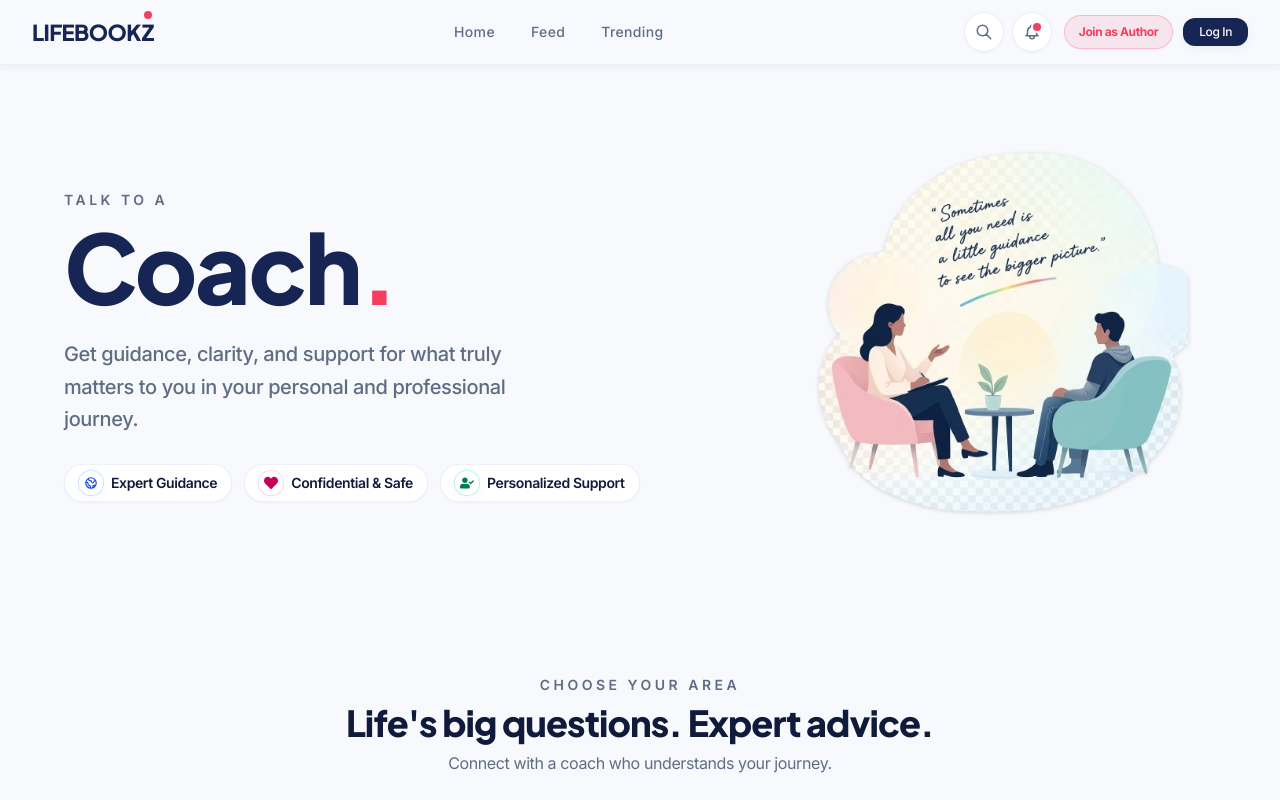
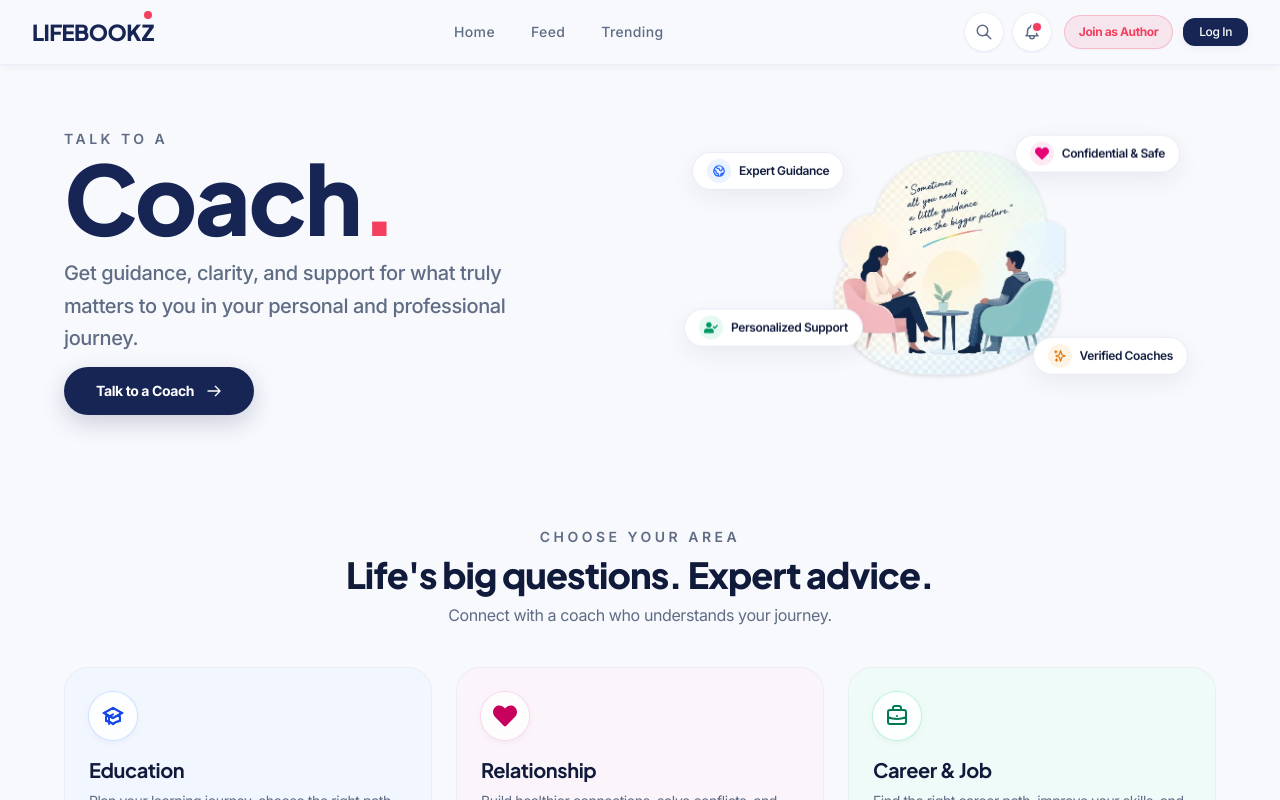
Before and after one commit to shahadat-gith/LIFEBOOKZ, a React (Vite) app in the folder frontend/client/: page /consult in a window 1280 px wide. Shown: the top 800 px of the page. Built offline with nearby package versions, Linux system fonts and the light colour scheme; no server answers.

Commit message:
updated consult page

```diff
--- a/frontend/client/src/components/consultation/HeroSection.jsx
+++ b/frontend/client/src/components/consultation/HeroSection.jsx
@@ -2,59 +2,90 @@ import { Icons } from "../../icons";
 
 export function HeroSection() {
   return (
-    <section className="relative grid grid-cols-1 items-center gap-10 lg:grid-cols-12">
-      {/* Hero Left Content */}
-      <div className="space-y-6 lg:col-span-7">
-        <div className="space-y-2">
+    <section className="relative grid grid-cols-1 items-center gap-8 lg:grid-cols-12 lg:gap-12">
+
+      {/* Hero Text Content */}
+      <div className="space-y-3 lg:col-span-6">
+        <div className="">
           <p className="text-xs font-semibold uppercase tracking-[0.25em] text-muted-foreground sm:text-sm">
             Talk To A
           </p>
-          <h1 className="font-display text-5xl font-black tracking-tight text-primary sm:text-6xl md:text-7xl lg:text-8xl dark:text-foreground">
+          <h1 className="font-display text-6xl font-black tracking-tight text-primary sm:text-7xl lg:text-8xl dark:text-foreground">
             Coach<span className="text-accent">.</span>
           </h1>
         </div>
 
-        <p className="max-w-lg text-base font-medium leading-relaxed text-muted-foreground sm:text-lg md:text-xl">
+        <p className="max-w-md text-base font-medium leading-relaxed text-muted-foreground sm:text-lg md:text-xl">
           Get guidance, clarity, and support for what truly matters to you in your personal and professional journey.
         </p>
 
-        {/* Feature Badges */}
-        <div className="flex flex-wrap gap-3 pt-1">
-          <div className="inline-flex items-center gap-2 rounded-full border border-border/60 bg-card px-3.5 py-1.5 text-xs font-semibold text-foreground shadow-xs sm:text-sm">
-            <span className="flex h-6 w-6 items-center justify-center rounded-full bg-card/85 text-blue-700 ring-1 ring-blue-200/80 shadow-sm dark:bg-card/70 dark:text-blue-300 dark:ring-blue-400/30">
+        {/* CTA Button: Hidden on mobile (shown below image on mobile), visible on desktop */}
+        <div className="hidden lg:block">
+          <a
+            href="#experts"
+            className="group inline-flex items-center gap-3 rounded-full bg-primary px-8 py-3.5 text-sm font-bold text-primary-foreground shadow-md shadow-primary/20 transition-all duration-300 hover:-translate-y-0.5 hover:shadow-lg hover:shadow-primary/30"
+          >
+            <span>Talk to a Coach</span>
+            <Icons.arrowRight className="h-4 w-4 transition-transform duration-300 group-hover:translate-x-1" />
+          </a>
+        </div>
+      </div>
+
+      {/* Hero Visuals & Floating Feature Pills */}
+      <div className="relative flex flex-col items-center justify-center lg:col-span-6">
+
+        {/* Image Container (No Background or Border) */}
+        <div className="relative flex w-full max-w-sm items-center justify-center sm:max-w-md">
+          <img
+            src="/consult.png"
+            alt="Consultation Illustration"
+            className="h-[30vh] w-full max-w-[340px] sm:max-w-[400px] object-contain drop-shadow-sm"
+          />
+
+          {/* Floating Pill 1: Top Left Floating */}
+          <div className="absolute top-2 -left-3 sm:-left-6 flex items-center gap-2 rounded-full border border-border/80 bg-card/95 px-3.5 py-1.5 text-xs font-semibold text-foreground shadow-md backdrop-blur-md transition-transform duration-300 hover:scale-105 animate-bounce [animation-duration:5s]">
+            <span className="flex h-6 w-6 items-center justify-center rounded-full bg-blue-500/10 text-blue-600 dark:bg-blue-500/20 dark:text-blue-400">
               <Icons.globe className="h-3.5 w-3.5" />
             </span>
-            Expert Guidance
+            <span className="whitespace-nowrap">Expert Guidance</span>
           </div>
 
-          <div className="inline-flex items-center gap-2 rounded-full border border-border/60 bg-card px-3.5 py-1.5 text-xs font-semibold text-foreground shadow-xs sm:text-sm">
-            <span className="flex h-6 w-6 items-center justify-center rounded-full bg-card/85 text-pink-700 ring-1 ring-pink-200/80 shadow-sm dark:bg-card/70 dark:text-pink-300 dark:ring-pink-400/30">
+          {/* Floating Pill 2: Top Right Offset */}
+          <div className="absolute -top-2 right-0 sm:-right-4 flex items-center gap-2 rounded-full border border-border/80 bg-card/95 px-3.5 py-1.5 text-xs font-semibold text-foreground shadow-md backdrop-blur-md transition-transform duration-300 hover:scale-105 animate-bounce [animation-duration:6s]">
+            <span className="flex h-6 w-6 items-center justify-center rounded-full bg-pink-500/10 text-pink-600 dark:bg-pink-500/20 dark:text-pink-400">
               <Icons.heartSolid className="h-3.5 w-3.5" />
             </span>
-            Confidential & Safe
+            <span className="whitespace-nowrap">Confidential & Safe</span>
           </div>
 
-          <div className="inline-flex items-center gap-2 rounded-full border border-border/60 bg-card px-3.5 py-1.5 text-xs font-semibold text-foreground shadow-xs sm:text-sm">
-            <span className="flex h-6 w-6 items-center justify-center rounded-full bg-card/85 text-emerald-700 ring-1 ring-emerald-200/80 shadow-sm dark:bg-card/70 dark:text-emerald-300 dark:ring-emerald-400/30">
+          {/* Floating Pill 3: Mid/Bottom Left */}
+          <div className="absolute bottom-10 -left-4 sm:-left-8 flex items-center gap-2 rounded-full border border-border/80 bg-card/95 px-3.5 py-1.5 text-xs font-semibold text-foreground shadow-md backdrop-blur-md transition-transform duration-300 hover:scale-105 animate-bounce [animation-duration:4.5s]">
+            <span className="flex h-6 w-6 items-center justify-center rounded-full bg-emerald-500/10 text-emerald-600 dark:bg-emerald-500/20 dark:text-emerald-400">
               <Icons.userCheck className="h-3.5 w-3.5" />
             </span>
-            Personalized Support
+            <span className="whitespace-nowrap">Personalized Support</span>
+          </div>
+
+          {/* Floating Pill 4: Bottom Right Floating */}
+          <div className="absolute bottom-2 -right-2 sm:-right-6 flex items-center gap-2 rounded-full border border-border/80 bg-card/95 px-3.5 py-1.5 text-xs font-semibold text-foreground shadow-md backdrop-blur-md transition-transform duration-300 hover:scale-105 animate-bounce [animation-duration:5.5s]">
+            <span className="flex h-6 w-6 items-center justify-center rounded-full bg-amber-500/10 text-amber-600 dark:bg-amber-500/20 dark:text-amber-400">
+              <Icons.sparkles className="h-3.5 w-3.5" />
+            </span>
+            <span className="whitespace-nowrap">Verified Coaches</span>
           </div>
         </div>
 
+        {/* CTA Button: Only shown below image on mobile/tablet */}
+        <div className="mt-8 block w-full px-4 lg:hidden">
+          <a
+            href="#experts"
+            className="group flex w-full items-center justify-center gap-3 rounded-full bg-primary px-8 py-3.5 text-sm font-bold text-primary-foreground shadow-md shadow-primary/20 transition-all duration-300 hover:-translate-y-0.5 hover:shadow-lg hover:shadow-primary/30"
+          >
+            <span>Talk to a Coach</span>
+            <Icons.arrowRight className="h-4 w-4 transition-transform duration-300 group-hover:translate-x-1" />
+          </a>
+        </div>
 
-      </div>
-
-      {/* Hero Right Visual */}
-      <div className="relative flex flex-col items-center justify-center lg:col-span-5">
-
-        <div className="relative w-full max-w-md overflow-hidden p-4 sm:p-6">
-          <img
-            src="/consult.png"
-            alt="Consultation illustration"
-            className="h-auto w-full object-contain drop-shadow-sm transition-transform duration-500 hover:scale-[1.02]"
-          />
-        </div>
       </div>
     </section>
   );
--- a/frontend/client/src/components/home/Hero.jsx
+++ b/frontend/client/src/components/home/Hero.jsx
@@ -60,7 +60,7 @@ export function Hero() {
               <span className="text-accent">.</span>
             </motion.h1>
 
-            {/* Description */}
+            {/* Paragraph 1 */}
             <motion.p
               custom={0.28}
               initial={initial}
@@ -73,6 +73,47 @@ export function Hero() {
               lessons—and help others learn from your experiences and wisdom.
             </motion.p>
 
+            {/* Mobile Image Insertion (Only visible on mobile screens below lg) */}
+            <motion.div
+              initial={
+                shouldReduceMotion ? { opacity: 1 } : { opacity: 0, y: 20 }
+              }
+              animate={{ opacity: 1, y: 0 }}
+              transition={{
+                duration: 0.85,
+                ease: [0.22, 1, 0.36, 1],
+              }}
+              className="relative my-6 flex w-full items-center justify-center lg:hidden"
+            >
+              <div
+                aria-hidden="true"
+                className="absolute right-[2%] top-[8%] aspect-square w-[85%] rounded-full bg-accent/8 blur-2xl sm:w-[90%]"
+              />
+
+              <div
+                aria-hidden="true"
+                className="absolute left-[8%] top-[8%] text-accent/50"
+              >
+                <Icons.sparkles className="h-4 w-4 sm:h-5 sm:w-5" />
+              </div>
+
+              <div
+                aria-hidden="true"
+                className="absolute right-[8%] top-[18%] text-accent/40"
+              >
+                <Icons.sparkles className="h-3 w-3 sm:h-4 sm:w-4" />
+              </div>
+
+              <div className="relative z-10 w-full">
+                <img
+                  src={HERO_IMAGE}
+                  alt="Lifebookz — preserve your life's story"
+                  className="block h-auto w-full object-contain drop-shadow-[0_25px_35px_rgba(15,23,42,0.08)]"
+                />
+              </div>
+            </motion.div>
+
+            {/* Paragraph 2 */}
             <motion.p
               custom={0.28}
               initial={initial}
@@ -85,7 +126,7 @@ export function Hero() {
               you are...
             </motion.p>
 
-            {/* CTA Buttons - Kept on 1 line using flex-row */}
+            {/* CTA Buttons */}
             <motion.div
               custom={0.4}
               initial={initial}
@@ -117,11 +158,9 @@ export function Hero() {
                 </span>
               </Link>
             </motion.div>
-
-
           </div>
 
-          {/* Right Hero Visual (Appears at bottom on mobile) */}
+          {/* Desktop Right Hero Visual (Hidden on mobile, visible on lg screens and up) */}
           <motion.div
             initial={
               shouldReduceMotion ? { opacity: 1 } : { opacity: 0, y: 20 }
@@ -131,25 +170,25 @@ export function Hero() {
               duration: 0.85,
               ease: [0.22, 1, 0.36, 1],
             }}
-            className="relative flex w-full items-center justify-center"
+            className="relative hidden w-full items-center justify-center lg:flex"
           >
             <div
               aria-hidden="true"
-              className="absolute right-[2%] top-[8%] aspect-square w-[85%] rounded-full bg-accent/8 blur-2xl sm:w-[90%] lg:right-[-5%] lg:top-[4%] lg:w-[95%] xl:w-[100%]"
+              className="absolute right-[2%] top-[8%] aspect-square w-[85%] rounded-full bg-accent/8 blur-2xl lg:right-[-5%] lg:top-[4%] lg:w-[95%] xl:w-[100%]"
             />
 
             <div
               aria-hidden="true"
               className="absolute left-[8%] top-[8%] text-accent/50"
             >
-              <Icons.sparkles className="h-4 w-4 sm:h-5 sm:w-5 lg:h-7 lg:w-7" />
+              <Icons.sparkles className="lg:h-7 lg:w-7" />
             </div>
 
             <div
               aria-hidden="true"
               className="absolute right-[8%] top-[18%] text-accent/40"
             >
-              <Icons.sparkles className="h-3 w-3 sm:h-4 sm:w-4 lg:h-6 lg:w-6" />
+              <Icons.sparkles className="lg:h-6 lg:w-6" />
             </div>
 
             {/* Main Hero Illustration */}
```
